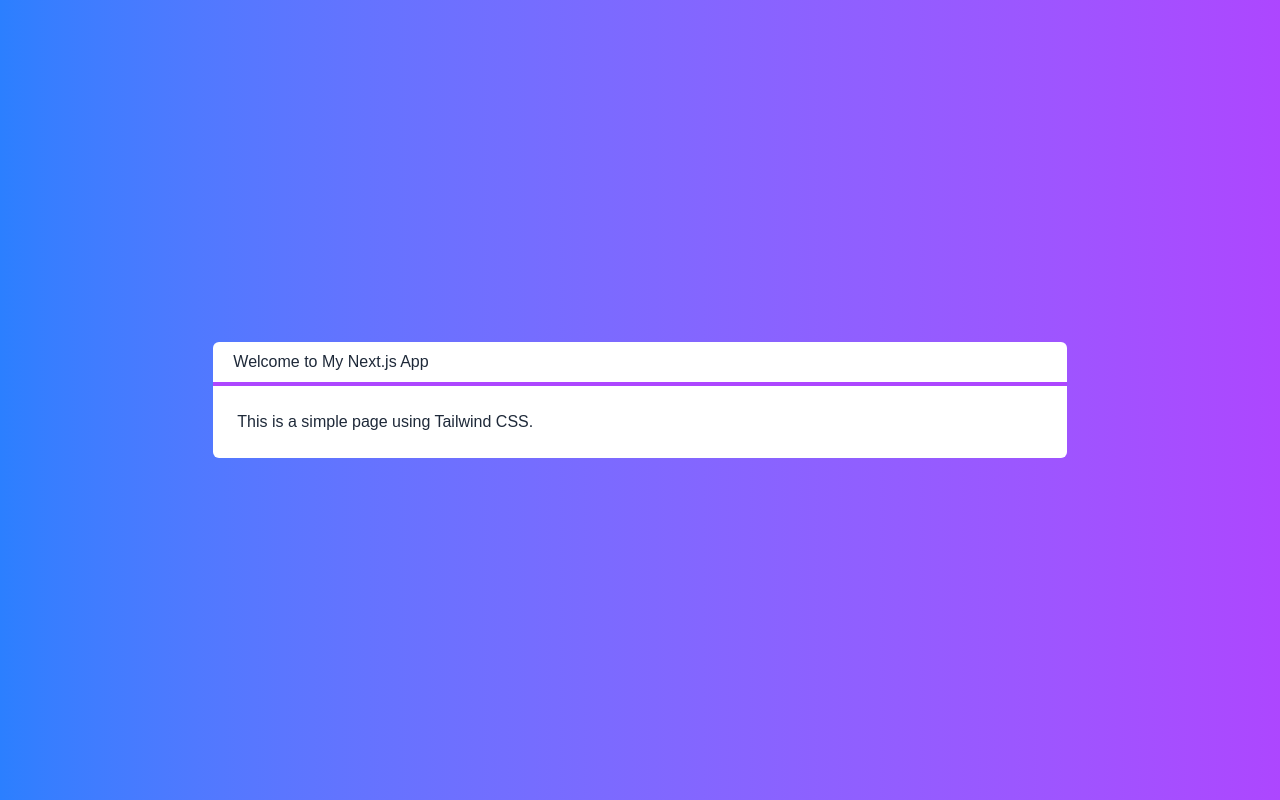
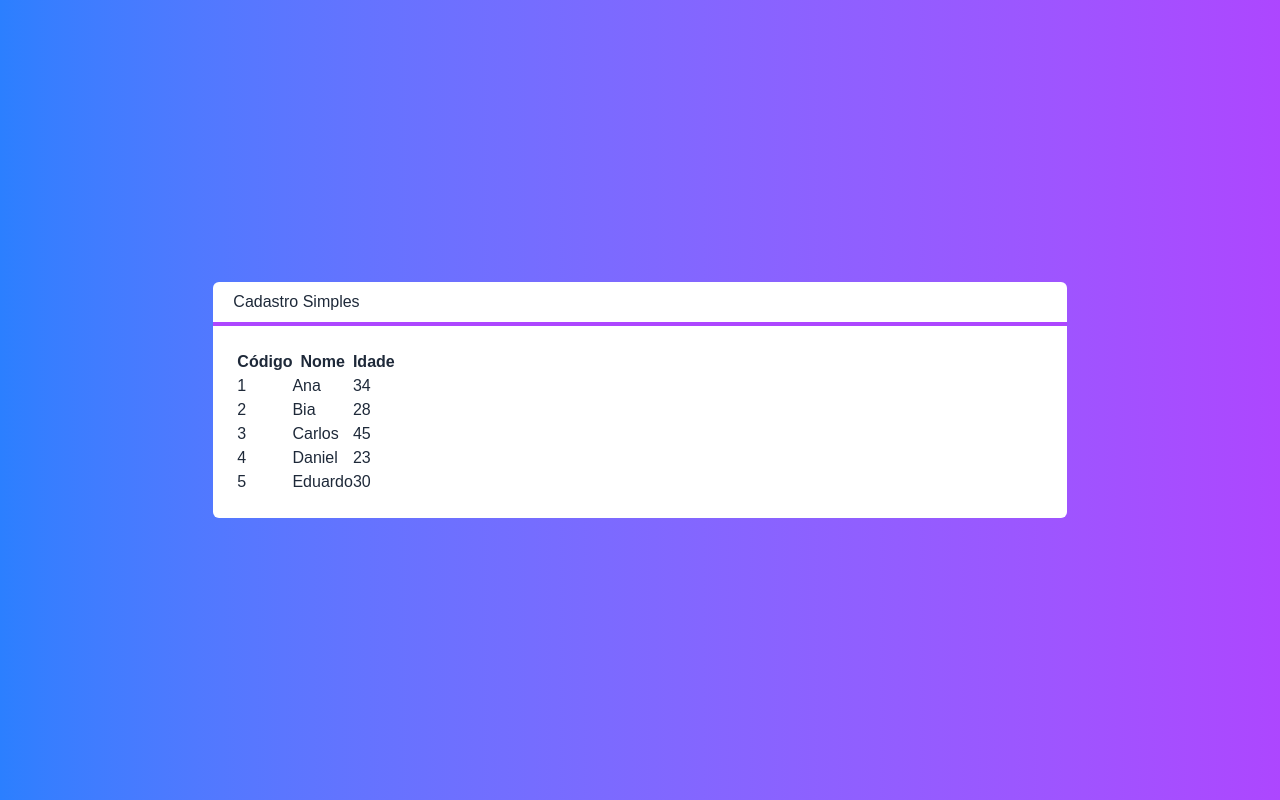
Before and after one commit to tramalho/next-crud, a Next.js app: page / in a window 1280 px wide. Built offline with nearby package versions, Linux system fonts and the light colour scheme.

Commit message:
Componente Tabela #01

```diff
--- /dev/null
+++ b/src/components/Tabela.tsx
@@ -0,0 +1,43 @@
+import Cliente from "@/core/Cliente";
+
+interface TabelaProps {
+    clientes: Cliente[];
+}
+
+export default function Tabela(props: TabelaProps) {
+
+    function renderizarCabecalho() {
+        return (
+            <tr>
+                <th>Código</th>
+                <th>Nome</th>
+                <th>Idade</th>
+                </tr>
+        )
+    }
+
+    function renderizarDados() {
+        return (
+            props.clientes?.map((cliente: Cliente, idx) => {
+                return (
+                    <tr key={cliente.id}>
+                        <td>{cliente.id}</td>
+                        <td>{cliente.nome}</td>
+                        <td>{cliente.idade}</td>
+                    </tr>
+                )
+            })
+        )
+    }
+
+    return (
+        <table>
+            <thead>
+                {renderizarCabecalho()}
+            </thead>
+            <tbody>
+                {renderizarDados()}
+            </tbody>
+        </table>
+    );
+}
--- a/src/pages/index.tsx
+++ b/src/pages/index.tsx
@@ -1,6 +1,16 @@
 import Layout from "@/components/Layout";
+import Tabela from "@/components/Tabela";
 
 export default function Home() {
+
+  const clientes = [
+    { id: "1", nome: "Ana", idade: 34 },
+    { id: "2", nome: "Bia", idade: 28 },
+    { id: "3", nome: "Carlos", idade: 45 },
+    { id: "4", nome: "Daniel", idade: 23 },
+    { id: "5", nome: "Eduardo", idade: 30 },
+  ];
+
   return (
     <div className={
       `
@@ -9,8 +19,8 @@
        text-white
       `
     }>
-      <Layout titulo="Welcome to My Next.js App">
-        <span>This is a simple page using Tailwind CSS.</span>
+      <Layout titulo="Cadastro Simples">
+        <Tabela clientes={clientes}></Tabela>
       </Layout>
     </div>
   );
```
